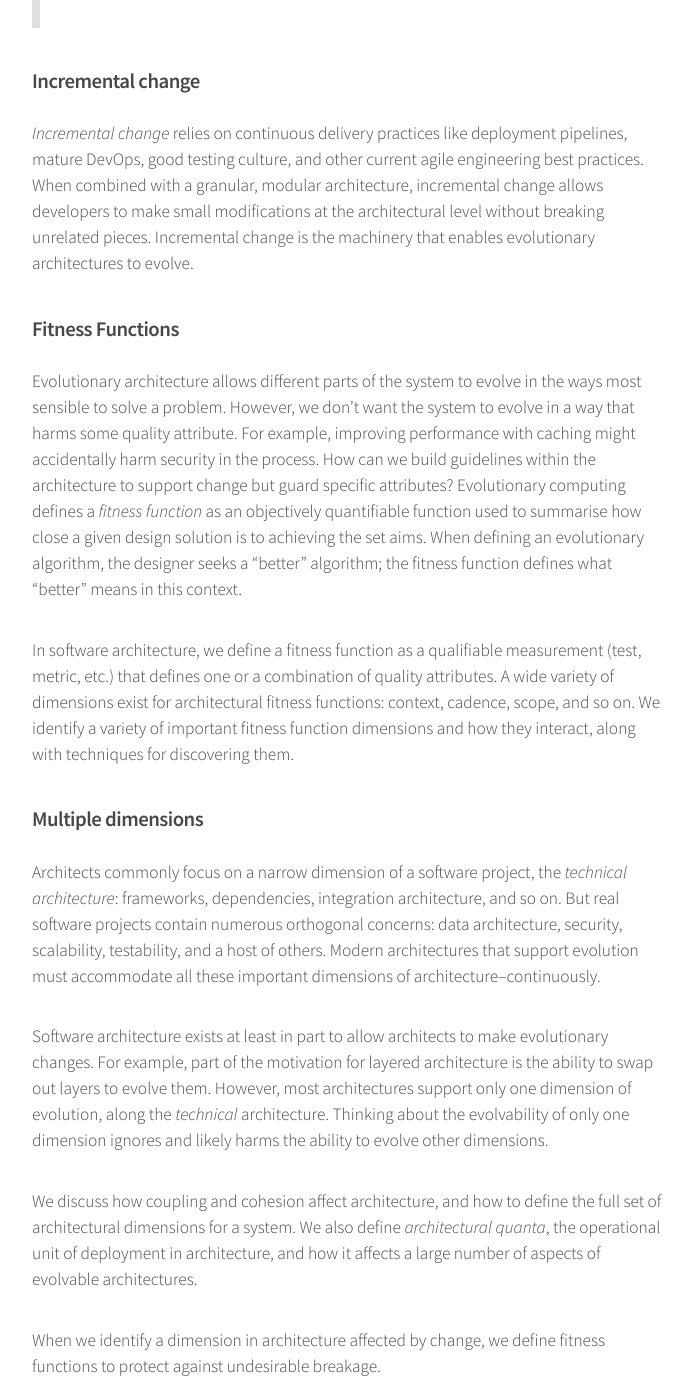
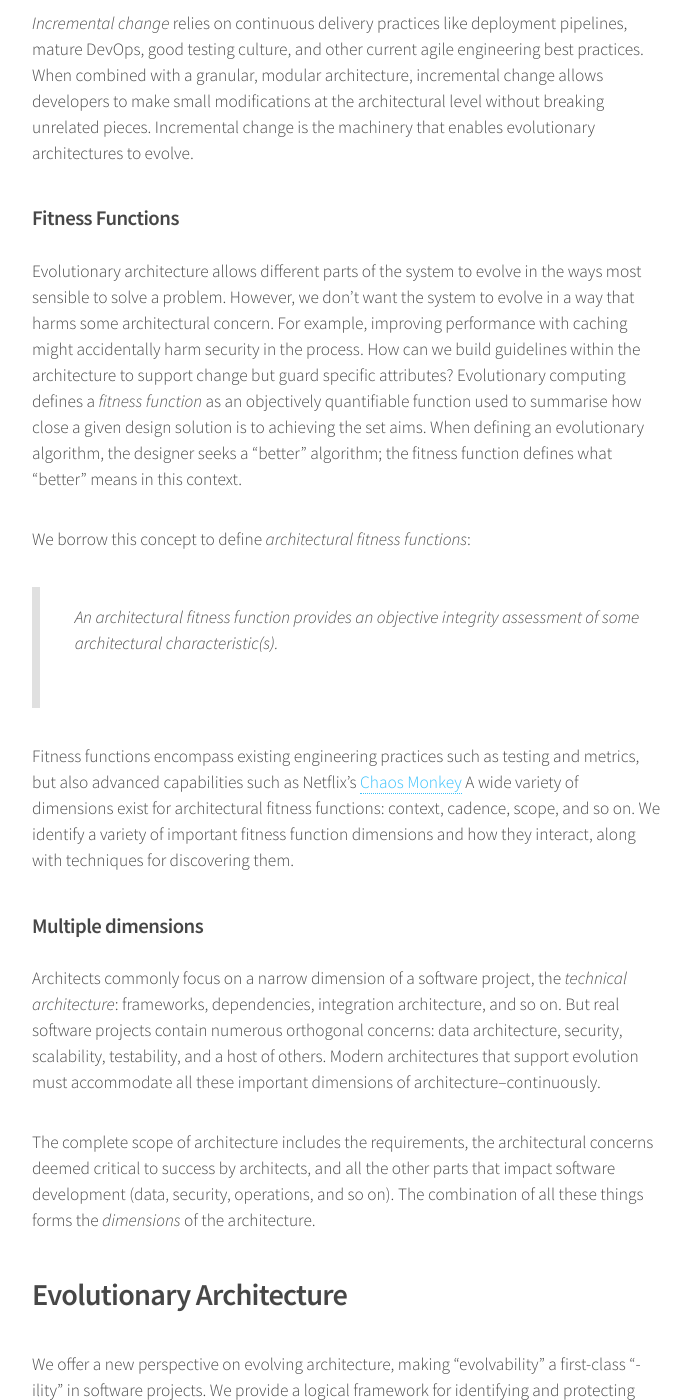
Before and after one commit to thekua/evolutionary-architecture-web, a Jekyll site: the page built from precis.md, in a window 1280 px wide and 1400 px high, scrolled down 1208 px. Shown: the whole window, without its empty margins (293-986 px from the left). Built offline with Jekyll 4.4.1, drawn with Linux system fonts in a browser that asks for light colours; some of the changed text lies outside the part shown.

Commit message:
updating Precis

```diff
--- a/precis.md
+++ b/precis.md
@@ -1,40 +1,48 @@
 ---
-title: Precis
+title: Summary of Building Evolutionary Architectures
 featured: /assets/images/pic02.jpg
 layout: article
 ---
 
-## About Building Evolutionary Architectures
+For a variety of reasons, parts of software systems resist change, becoming more brittle and intractable over time. However, the world we inhabit has exactly the opposite characteristic: the software development ecosystem exists in a state of dynamic equilibrium. New tools, techniques, approaches, and frameworks constantly impact the equilibrium in unanticipatable ways. While this creates a headache for brittle systems, it also provides the ultimate solution. Over the last few years, incremental developments in core engineering practices for software development have created the foundations for rethinking how architecture changes over time, along with ways to protect important architectural characteristics as it evolves. This book ties those parts together with a new way to think about _architecture_ and _time_.
 
-It seems that some parts of software become hard to change. For a variety of reasons, parts of software systems defy change, becoming more brittle and intractable over time. However, the world we inhabit has exactly the opposite characteristic. The software development ecosystem exists in a state of dynamic equilibrium. New tools, techniques, approaches, and frameworks constantly impact the equilibrium in unanticipatable ways. While this creates a headache for brittle systems, it also provides the ultimate solution. Over the last few years, incremental developments in core engineering practices for software development have created the foundations for rethinking how architecture changes over time, along with ways to protect important architectural characteristics as it evolves. This book ties those parts together with a new way to think about _architecture_ and _time_.
+Along the way, we also answer the questions _How is long term planning possible when everything changes all the time?_ and _Once I've built an architecture, how can I prevent it from gradually degrading over time?_.
 
-Along the way, we also answer the questions, _How is long term planning possible when everything changes all the time?_ and _Once I've built an architecture, how can I prevent it from gradually degrading over time?_.
-
-This book is about _evolutionary architectures_, building systems that allow architects and developers to make sweeping changes to the most important parts of their systems with confidence. It covers practices that allow developers to build continual architectures, which evolve cleanly without the need for a crystal ball.
+An _evolutionary architecture_ supports building systems that allow architects and developers to make sweeping changes to the most important parts of their systems with confidence. It covers practices that allow developers to build continual architectures, which evolve cleanly without the need for a crystal ball.
 
 __Our Definition__:
 
-> An evolutionary architecture supports guided, incremental change as a first principle across multiple dimensions.
+> An evolutionary architecture supports guided, incremental change across multiple dimensions.
 
 ### Incremental change
 
 _Incremental change_ relies on continuous delivery practices like deployment pipelines, mature DevOps, good testing culture, and other current agile engineering best practices. When combined with a granular, modular architecture, incremental change allows developers to make small modifications at the architectural level without breaking unrelated pieces. Incremental change is the machinery that enables evolutionary architectures to evolve.
 
 ### Fitness Functions
-Evolutionary architecture allows different parts of the system to evolve in the ways most sensible to solve a problem. However, we don't want the system to evolve in a way that harms some quality attribute. For example, improving performance with caching might accidentally harm security in the process. How can we build guidelines within the architecture to support change but guard specific attributes? Evolutionary computing defines a _fitness function_ as an objectively quantifiable function used to summarise how close a given design solution is to achieving the set aims. When defining an evolutionary algorithm, the designer seeks a "better" algorithm; the fitness function defines what "better" means in this context.
+Evolutionary architecture allows different parts of the system to evolve in the ways most sensible to solve a problem. However, we don't want the system to evolve in a way that harms some architectural concern. For example, improving performance with caching might accidentally harm security in the process. How can we build guidelines within the architecture to support change but guard specific attributes? Evolutionary computing defines a _fitness function_ as an objectively quantifiable function used to summarise how close a given design solution is to achieving the set aims. When defining an evolutionary algorithm, the designer seeks a "better" algorithm; the fitness function defines what "better" means in this context.
 
-In software architecture, we define a fitness function as a qualifiable measurement (test, metric, etc.) that defines one or a combination of quality attributes. A wide variety of dimensions exist for architectural fitness functions: context, cadence, scope, and so on. We identify a variety of important fitness function dimensions and how they interact, along with techniques for discovering them.
+We borrow this concept to define _architectural fitness functions_:
+
+> An architectural fitness function provides an objective integrity assessment of some architectural characteristic(s).
+
+Fitness functions encompass existing engineering practices such as testing and metrics, but also advanced capabilities such as Netflix's [Chaos Monkey](https://github.com/Netflix/SimianArmy/wiki/Chaos-Monkey) A wide variety of dimensions exist for architectural fitness functions: context, cadence, scope, and so on. We identify a variety of important fitness function dimensions and how they interact, along with techniques for discovering them.
 
 ### Multiple dimensions
 Architects commonly focus on a narrow dimension of a software project, the _technical architecture_: frameworks, dependencies, integration architecture, and so on. But real software projects contain numerous orthogonal concerns: data architecture, security, scalability, testability, and a host of others. Modern architectures that support evolution must accommodate all these important dimensions of architecture--continuously.
 
-Software architecture exists at least in part to allow architects to make evolutionary changes. For example, part of the motivation for layered architecture is the ability to swap out layers to evolve them. However, most architectures support only one dimension of evolution, along the _technical_ architecture. Thinking about the evolvability of only one dimension ignores and likely harms the ability to evolve other dimensions.
-
-We discuss how coupling and cohesion affect architecture, and how to define the full set of architectural dimensions for a system. We also define _architectural quanta_, the operational unit of deployment in architecture, and how it affects a large number of aspects of evolvable architectures.
-
-When we identify a dimension in architecture affected by change, we define fitness functions to protect against undesirable breakage.
+The complete scope of architecture includes the requirements, the architectural concerns deemed critical to success by architects, and all the other parts that impact software development (data, security, operations, and so on). The combination of all these things forms the _dimensions_ of the architecture.
 
 ## Evolutionary Architecture
 We offer a new perspective on evolving architecture, making "evolvability" a first-class "-ility" in software projects. We provide a logical framework for identifying and protecting parts of the architecture that evolve: identify the important dimensions, define fitness functions to ensure compliance, and use incremental change engineer practices such as deployment pipelines and other continuous delivery practices to automatically verify fitness.
 
 The concepts of evolutionary architecture also help automate previously underserved constituents ("non-functional requirements") by providing a framework for identifying important dimensions, with their critical characteristics, and the mechanism (via fitness functions) for verifying the veracity of those attributes continually. This in turn allows architects to build systems that support ongoing change with confidence that important qualities won't degrade. Identification of architecture dimension and fitness function occurs at both project inception and as an ongoing concern, building continual architecture.
+
+## Table of Contents
+1. Software Architecture
+1. Fitness Functions
+1. Engineering Incremental Change
+1. Architectural Coupling
+1. Evolutionary Data
+1. Building Evolvable Architectures
+1. Evolutionary Architecture Pitfalls and Antipatterns
+1. Putting Evolutionary Architecture into Practice
```
